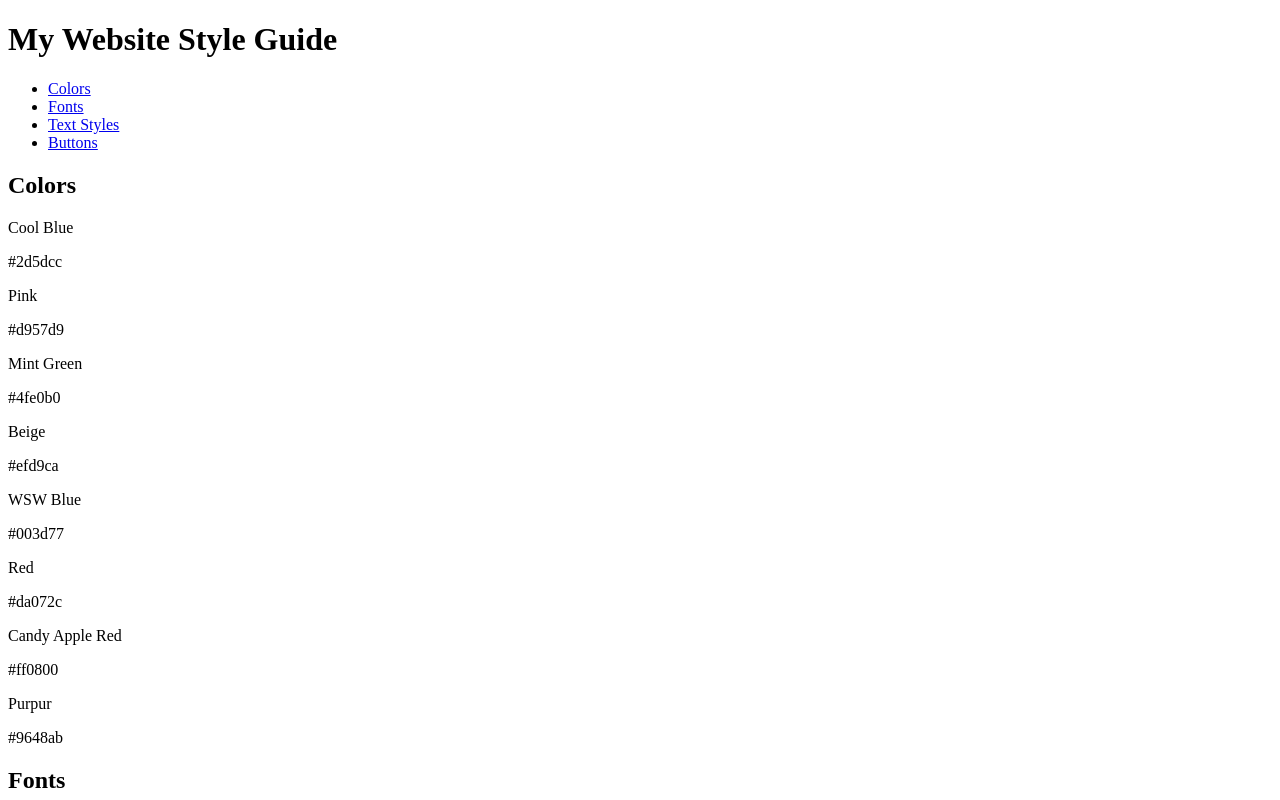
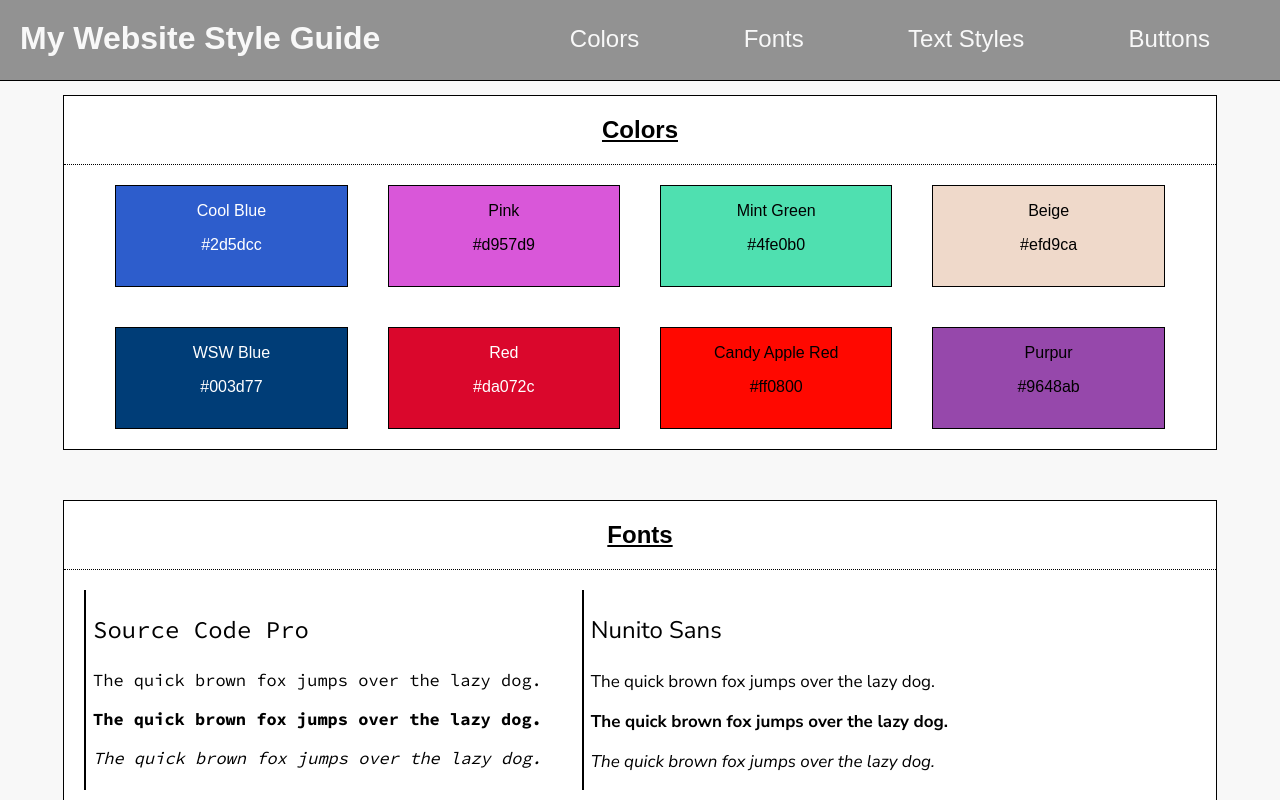
Before and after one commit to iranltdbrito/websitestyleguide, a plain HTML site: page index.html in a window 1280 px wide. Shown: the top 800 px of the page. Drawn offline with Linux system fonts and the light colour scheme; a web font is replaced by a local one.

Commit message:
Update index.html

```diff
--- a/index.html
+++ b/index.html
@@ -3,7 +3,7 @@
 
 <head>
     <title>Website Design System</title>
-    <link href="styles.css" rel="stylesheet" type="text/css">
+    <link href="index.css" rel="stylesheet" type="text/css">
     <link href="https://fonts.googleapis.com/css?family=Source+Code+Pro:400,700&display=swap" rel="stylesheet">
     <link href="https://fonts.googleapis.com/css?family=Nunito+Sans:400,400i,700&display=swap" rel="stylesheet">
     <link href="https://fonts.googleapis.com/css?family=Poppins:400,500,700&display=swap" rel="stylesheet">
```
